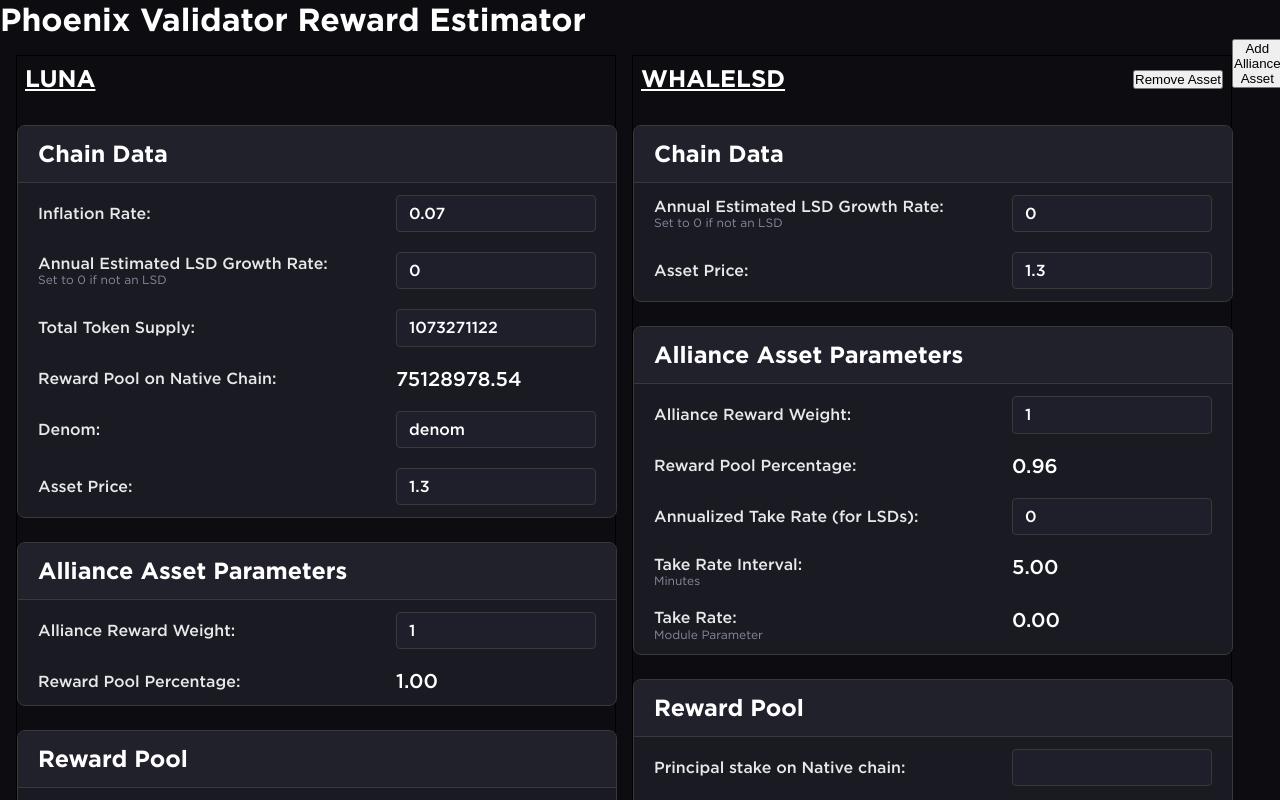
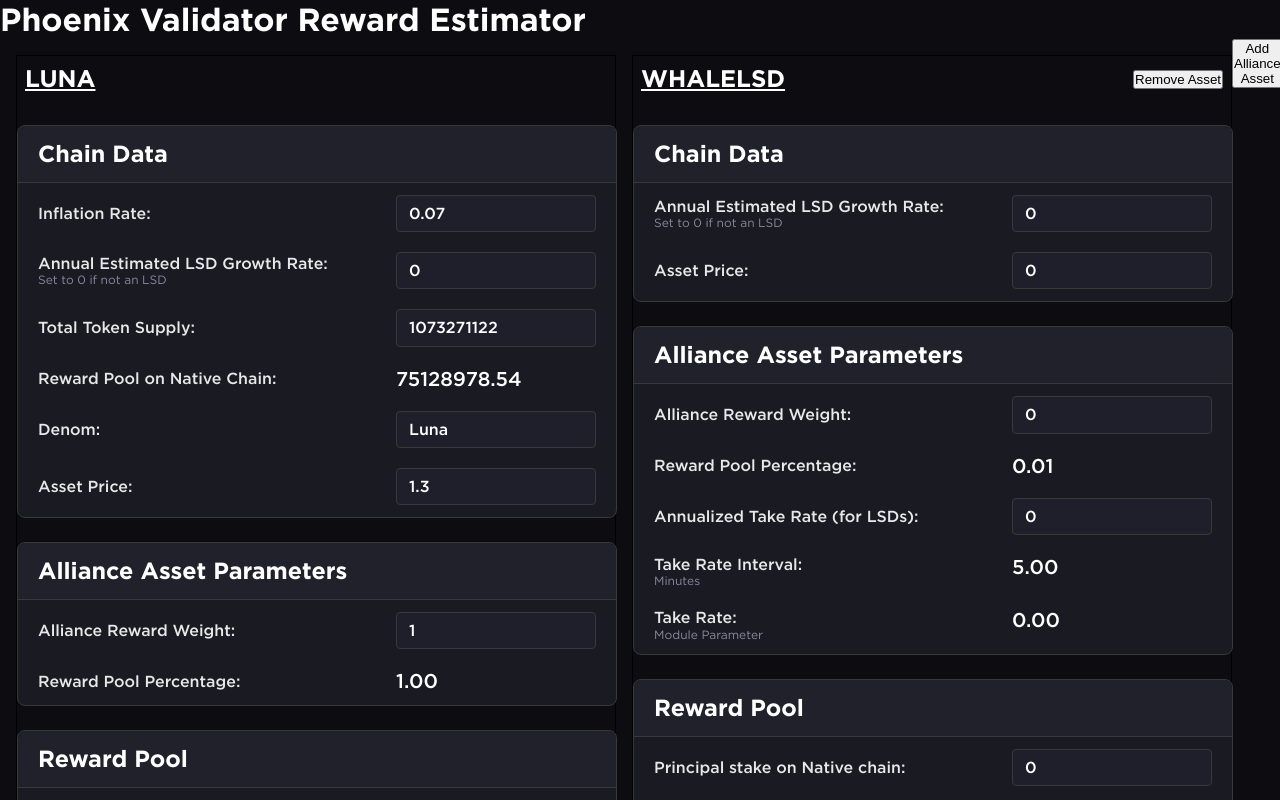
Before and after one commit to terra-money/alliance-estimator, a Next.js app: page / in a window 1280 px wide. Shown: the top 800 px of the page. Built offline with nearby package versions, Linux system fonts and the light colour scheme.

Commit message:
wip: global state tracking. todo: readdcalcs

```diff
--- a/components/AllianceAssetColumn.tsx
+++ b/components/AllianceAssetColumn.tsx
@@ -1,4 +1,4 @@
-import { useState, useMemo } from "react";
+import { useMemo } from "react";
 import {
   allianceFieldMap,
   AllianceFieldKey,
@@ -9,97 +9,75 @@
 import styles from "@/styles/AllianceAssetColumn.module.css";
 import Card from "./Card";
 
-function AllianceAssetColumn({ id, label }: { id: number; label: string }) {
-  const { removeAllianceAsset, poolTotalValueState, updatePoolTotalValue } =
+function AllianceAssetColumn({
+  id,
+  label,
+  userInputValues,
+}: {
+  id: number;
+  label: string;
+  userInputValues: AllianceInputValues;
+}) {
+  const { removeAllianceAsset, allianceAssets, nativeInputValues } =
     useAppState();
 
-  const [userInputValues, setUserInputValues] = useState<AllianceInputValues>({
-    inflationRate: 0.07,
-    lsdApr: 0,
-    totalTokenSupply: 100,
-    assetPrice: 1.3,
-    allianceRewardWeight: 1,
-    annualizedTakeRate: 0,
-    denom: "",
-  });
-
-  // cache derived values
-  const rewardPoolOnAllianceChain = useMemo(
-    () => userInputValues.inflationRate * userInputValues.totalTokenSupply,
-    [userInputValues.inflationRate, userInputValues.totalTokenSupply]
-  );
-
-  // TODO: create use context hook to get pool percentage from all assets.
-  const rewardPoolPercentage = 0.9606;
-
+  // global values
+  const rewardPoolPercentage = 0.01;
   const takeRateInterval = 5;
   const takeRate = 0.0000174331; // Some crazy complicated formula
+  const percentageMakeupOfRewardPoolValue = 0.5;
 
-  const principalStakeOnNativeChain = useMemo(
-    () => userInputValues.totalTokenSupply,
-    [userInputValues.totalTokenSupply]
+  // derived values
+  const rewardPoolMakeup = useMemo(() => {
+    let sum = 0;
+
+    if (!allianceAssets[id]) return 0;
+    let thisSum = allianceAssets[id].inputValues.allianceRewardWeight;
+    Object.values(allianceAssets).forEach((asset) => {
+      sum += parseInt(asset.inputValues.allianceRewardWeight);
+    });
+    sum += nativeInputValues.allianceRewardWeight;
+
+    console.log(
+      "reward pool has updated",
+      id,
+      allianceAssets[id].inputValues.allianceRewardWeight,
+      sum
+    );
+
+    return thisSum / sum;
+  }, [allianceAssets, id, nativeInputValues.allianceRewardWeight]);
+
+  const valueOfDenomInRewardPoolExcludingLSD = useMemo(
+    () => userInputValues.lsdApr * 10,
+    [userInputValues.lsdApr]
   );
-  const rewardPoolMakeup = useMemo(
-    () => userInputValues.totalTokenSupply * userInputValues.inflationRate,
-    [userInputValues.totalTokenSupply, userInputValues.inflationRate]
+  const valueOfDenomInRewardPoolIncludingLSD = useMemo(
+    () => userInputValues.lsdApr * 10,
+    [userInputValues.lsdApr]
   );
-  const valueOfDenomInRewardPoolExcludingLSD = useMemo(
-    () => rewardPoolMakeup * userInputValues.assetPrice,
-    [rewardPoolMakeup, userInputValues.assetPrice]
+  const principalStakeExcludingRewards = useMemo(
+    () => userInputValues.lsdApr * 10,
+    [userInputValues.lsdApr]
   );
-
-  const valueOfDenomInRewardPoolIncludingLSD = useMemo(
-    () =>
-      valueOfDenomInRewardPoolExcludingLSD +
-      rewardPoolMakeup * userInputValues.lsdApr * userInputValues.assetPrice,
-    [
-      rewardPoolMakeup,
-      valueOfDenomInRewardPoolExcludingLSD,
-      userInputValues.assetPrice,
-      userInputValues.lsdApr,
-    ]
+  const principalStakeIncludingLSD = useMemo(
+    () => userInputValues.lsdApr * 10,
+    [userInputValues.lsdApr]
   );
-
-  const percentageMakeupOfRewardPoolValue = useMemo(
-    () => valueOfDenomInRewardPoolIncludingLSD / poolTotalValueState,
-    [poolTotalValueState, valueOfDenomInRewardPoolIncludingLSD]
+  const stakingRewardValue = useMemo(
+    () => userInputValues.lsdApr * 10,
+    [userInputValues.lsdApr]
   );
-
-  // TODO: this value will be one thing for LUNA but will change for other assets. track for "is luna"
-  const principalStakeExcludingRewards = useMemo(
-    () => principalStakeOnNativeChain,
-    [principalStakeOnNativeChain]
-  );
-
-  const principalStakeIncludingLSD = useMemo(
-    () => userInputValues.totalTokenSupply * userInputValues.assetPrice,
-    [userInputValues.totalTokenSupply, userInputValues.assetPrice]
-  );
-
-  const stakingRewardValue = useMemo(
-    () => rewardPoolPercentage * poolTotalValueState,
-    [poolTotalValueState]
-  );
-
   const stakingAPR = useMemo(
-    () =>
-      (principalStakeIncludingLSD +
-        stakingRewardValue -
-        principalStakeOnNativeChain * userInputValues.assetPrice) /
-      (principalStakeOnNativeChain * userInputValues.assetPrice),
-    [
-      principalStakeIncludingLSD,
-      principalStakeOnNativeChain,
-      stakingRewardValue,
-      userInputValues.assetPrice,
-    ]
+    () => userInputValues.lsdApr * 10,
+    [userInputValues.lsdApr]
   );
 
   // create map to lookup derived values later
   const derivedValues: AllianceCalculatedValues = {
-    rewardPoolOnAllianceChain,
     rewardPoolPercentage,
-    principalStakeOnNativeChain,
+    takeRateInterval,
+    takeRate,
     rewardPoolMakeup,
     valueOfDenomInRewardPoolExcludingLSD,
     valueOfDenomInRewardPoolIncludingLSD,
@@ -108,36 +86,13 @@
     principalStakeIncludingLSD,
     stakingRewardValue,
     stakingAPR,
-    takeRateInterval,
-    takeRate,
-  };
-
-  // input handler, get field value and update state
-  const handleInputChange = (event: React.ChangeEvent<HTMLInputElement>) => {
-    const target = event.target;
-    const value = parseFloat(target.value);
-    const name = target.name as keyof AllianceInputValues;
-
-    if (isInputField(name)) {
-      setUserInputValues({
-        ...userInputValues,
-        [name]: value,
-      });
-    }
-
-    updatePoolTotalValue(id.toString(), valueOfDenomInRewardPoolIncludingLSD);
   };
 
   function handleRemoveAsset() {
     removeAllianceAsset(id);
   }
 
-  // helper functions to test for type
-  function isInputField(
-    key: AllianceFieldKey
-  ): key is keyof AllianceInputValues {
-    return key in userInputValues;
-  }
+  console.log({ rewardPoolMakeup });
 
   // render table for individual token
   return (
@@ -152,11 +107,11 @@
         return (
           <Card
             key={`section-${section}`}
+            assetId={id}
             index={i}
             type="alliance"
             section={section}
             userInputValues={userInputValues}
-            handleInputChange={handleInputChange}
             derivedValues={derivedValues}
           />
         );
--- a/components/Card.tsx
+++ b/components/Card.tsx
@@ -7,36 +7,48 @@
   AllianceFieldKey,
   AllianceCalculatedValues,
   AllianceInputValues,
+  InputValues,
+  CalculatedValues,
+  isInputField,
+  isDerivedField,
 } from "@/data";
+import { useAppState } from "@/contexts";
 import cardStyles from "../styles/Card.module.scss";
-
-type InputValues = AllianceInputValues | NativeInputValues;
-type CalculatedValues = AllianceCalculatedValues | NativeCalculatedValues;
-type FieldKeys = AllianceFieldKey | NativeFieldKey;
 
 const Card = ({
   section,
   type,
   userInputValues,
-  handleInputChange,
   derivedValues,
+  assetId,
   index,
 }: {
+  assetId?: number;
   section: string;
   type: string;
   userInputValues: InputValues;
-  handleInputChange: (e: React.ChangeEvent<HTMLInputElement>) => void;
   derivedValues: CalculatedValues;
   index: number;
 }) => {
+  console.log("card rendered", section, type, assetId, derivedValues);
+  const { handleNativeInputChange, handleAllianceInputChange } = useAppState();
   const fields = type === "native" ? nativeFieldMap : allianceFieldMap;
 
-  function isDerivedField(key: FieldKeys): key is keyof CalculatedValues {
-    return key in derivedValues;
-  }
-
-  function isInputField(key: FieldKeys): key is keyof InputValues {
-    return key in userInputValues;
+  function handleInputUpdate(e: React.ChangeEvent<HTMLInputElement>) {
+    if (type === "native") {
+      console.log("native triggered", e.target.name, e.target.value);
+      handleNativeInputChange(
+        e.target.name as keyof NativeInputValues,
+        e.target.value
+      );
+    } else {
+      if (assetId === undefined) return;
+      handleAllianceInputChange(
+        assetId,
+        e.target.name as keyof AllianceInputValues,
+        e.target.value
+      );
+    }
   }
 
   return (
@@ -59,15 +71,17 @@
                   type="text"
                   name={field.name}
                   value={
-                    isInputField(field.name) ? userInputValues[field.name] : ""
+                    isInputField(field.name, userInputValues)
+                      ? userInputValues[field.name]
+                      : ""
                   }
-                  onChange={handleInputChange}
+                  onChange={handleInputUpdate}
                   disabled={!field.input}
                 />
               ) : (
                 <div className={cardStyles.textValue}>
-                  {isDerivedField(field.name)
-                    ? derivedValues[field.name].toFixed(2)
+                  {isDerivedField(field.name, derivedValues)
+                    ? Number(derivedValues[field.name]).toFixed(2)
                     : ""}
                 </div>
               )}
--- a/components/Layout.tsx
+++ b/components/Layout.tsx
@@ -3,7 +3,7 @@
 import styles from "@/styles/Layout.module.css";
 
 function Layout() {
-  const { allianceAssets, addAllianceAsset } = useAppState();
+  const { allianceAssets, addAllianceAsset, nativeInputValues } = useAppState();
 
   return (
     <>
@@ -12,15 +12,19 @@
       </header>
       <main className={styles.columnContainer}>
         <div className={styles.assetColumn}>
-          <NativeAssetColumn />
+          <NativeAssetColumn userInputValues={nativeInputValues} />
         </div>
-        {allianceAssets.map((asset, i) => {
+        {Object.keys(allianceAssets).map((assetId) => {
           return (
             <div
-              key={`alliance-asset-${asset.id}`}
+              key={`alliance-asset-${assetId}`}
               className={styles.assetColumn}
             >
-              <AllianceAssetColumn id={asset.id} label={asset.label} />
+              <AllianceAssetColumn
+                id={+assetId}
+                label={allianceAssets[+assetId].name}
+                userInputValues={allianceAssets[+assetId].inputValues}
+              />
             </div>
           );
         })}
--- a/components/NativeAssetColumn.tsx
+++ b/components/NativeAssetColumn.tsx
@@ -9,19 +9,12 @@
 import styles from "@/styles/NativeAssetColumn.module.css";
 import Card from "./Card";
 
-function NativeAssetColumn() {
-  const { poolTotalValueState, updatePoolTotalValue } = useAppState();
-
-  const [userInputValues, setUserInputValues] = useState<NativeInputValues>({
-    inflationRate: 0.07,
-    lsdApr: 0,
-    principalStakeOnNativeChain: 527724946,
-    totalTokenSupply: 1073271122,
-    assetPrice: 1.3,
-    allianceRewardWeight: 1,
-    annualizedTakeRate: 0,
-    denom: "denom",
-  });
+function NativeAssetColumn({
+  userInputValues,
+}: {
+  userInputValues: NativeInputValues;
+}) {
+  const { poolTotalValueState } = useAppState();
 
   // cache derived values
   const rewardPoolOnNativeChain = useMemo(
@@ -63,7 +56,6 @@
     [poolTotalValue, valueOfDenomInRewardPoolIncludingLSD]
   );
 
-  // TODO: this value will be one thing for LUNA but will change for other assets. track for "is luna"
   const principalStakeExcludingRewards = useMemo(
     () => userInputValues.principalStakeOnNativeChain,
     [userInputValues.principalStakeOnNativeChain]
@@ -95,7 +87,7 @@
     ]
   );
 
-  // create map to lookup derived values later
+  // map to lookup derived values later
   const derivedValues: NativeCalculatedValues = {
     rewardPoolOnNativeChain,
     rewardPoolPercentage,
@@ -109,26 +101,6 @@
     stakingRewardValue,
     stakingAPR,
   };
-
-  // input handler, get field value and update state
-  const handleInputChange = (event: React.ChangeEvent<HTMLInputElement>) => {
-    const target = event.target;
-    const value = target.value;
-    const name = target.name as keyof NativeInputValues;
-
-    if (isInputField(name)) {
-      setUserInputValues({
-        ...userInputValues,
-        [name]: value,
-      });
-    }
-    updatePoolTotalValue("luna", valueOfDenomInRewardPoolIncludingLSD);
-  };
-
-  // helper functions to test for type
-  function isInputField(key: NativeFieldKey): key is keyof NativeInputValues {
-    return key in userInputValues;
-  }
 
   // render table for individual token
   return (
@@ -144,7 +116,6 @@
             type="native"
             section={section}
             userInputValues={userInputValues}
-            handleInputChange={handleInputChange}
             derivedValues={derivedValues}
           />
         );
--- a/contexts/AppStateProvider.tsx
+++ b/contexts/AppStateProvider.tsx
@@ -1,32 +1,111 @@
 import { ReactNode, useState } from "react";
 import { createContext } from "@/utils";
+import {
+  NativeInputValues,
+  AllianceInputValues,
+  InputValues,
+  isDerivedField,
+  isInputField,
+} from "@/data";
 
-interface AllianceAsset {
-  id: number;
-  label: string;
+interface AllianceAssets {
+  [id: number]: {
+    name: string;
+    inputValues: AllianceInputValues;
+  };
 }
 
 export interface IAppState {
-  allianceAssets: AllianceAsset[];
+  allianceAssets: AllianceAssets;
   addAllianceAsset: (asset: string) => void;
   removeAllianceAsset: (index: number) => void;
   poolTotalValueState: number;
   updatePoolTotalValue: (asset: string, value: number) => void;
+  nativeInputValues: NativeInputValues;
+  handleNativeInputChange: (
+    fieldName: keyof NativeInputValues,
+    value: string | number
+  ) => void;
+  handleAllianceInputChange: (
+    fieldId: number,
+    fieldName: keyof AllianceInputValues,
+    value: string | number
+  ) => void;
 }
 
 export const [useAppState, AppStateProvider] =
   createContext<IAppState>("useAppState");
 
 export function InitAppState({ children }: { children: ReactNode }) {
-  const [allianceAssets, setAllianceAssets] = useState<AllianceAsset[]>([
-    { id: 0, label: "WHALELSD" },
+  // state
+  const [nativeInputValues, setNativeInputValues] = useState<NativeInputValues>(
+    {
+      inflationRate: 0.07,
+      lsdApr: 0,
+      principalStakeOnNativeChain: 527724946,
+      totalTokenSupply: 1073271122,
+      assetPrice: 1.3,
+      allianceRewardWeight: 1,
+      annualizedTakeRate: 0,
+      denom: "Luna",
+    }
+  );
+  const [allianceAssets, setAllianceAssets] = useState<AllianceAssets>(
+    {
+      0: {
+        name: "WHALELSD",
+        inputValues: {
+          inflationRate: 0,
+          lsdApr: 0,
+          totalTokenSupply: 0,
+          assetPrice: 0,
+          allianceRewardWeight: 0,
+          annualizedTakeRate: 0,
+          principalStakeOnNativeChain: 0,
+        },
+      },
+    }
     // { id: 1, label: "KUJILSD" },
     // { id: 2, label: "OSMOLSD" },
     // { id: 3, label: "OSMOLSD2" },
-  ]);
+  );
   const [poolValues, setPoolValues] = useState<Record<string, number>>({});
+  const [poolTotalValueState, setPoolTotalValue] = useState<number>(0);
 
-  const [poolTotalValueState, setPoolTotalValue] = useState<number>(0);
+  // handlers
+
+  // native input update handler
+  const handleNativeInputChange = (
+    fieldName: keyof NativeInputValues,
+    value: string | number
+  ) => {
+    if (isInputField(fieldName, nativeInputValues)) {
+      setNativeInputValues({
+        ...nativeInputValues,
+        [fieldName]: value,
+      });
+    }
+  };
+
+  // alliance input handler
+  const handleAllianceInputChange = (
+    fieldId: number,
+    fieldName: keyof AllianceInputValues,
+    value: string | number
+  ) => {
+    if (isInputField(fieldName, allianceAssets[fieldId].inputValues)) {
+      setAllianceAssets({
+        ...allianceAssets,
+        [fieldId]: {
+          ...allianceAssets[fieldId],
+          inputValues: {
+            ...allianceAssets[fieldId].inputValues,
+            [fieldName]: value,
+          },
+        },
+      });
+    }
+  };
 
   function totalPoolValues() {
     let totalPoolValues = 0;
@@ -42,19 +121,36 @@
   }
 
   function addAllianceAsset(asset: string) {
-    setAllianceAssets((cur) => [...cur, { id: cur.length + 1, label: asset }]);
+    const newAsset = {
+      inflationRate: 0,
+      lsdApr: 0,
+      totalTokenSupply: 0,
+      assetPrice: 0,
+      allianceRewardWeight: 0,
+      annualizedTakeRate: 0,
+      principalStakeOnNativeChain: 0,
+    };
+
+    setAllianceAssets((cur) => {
+      const newId = Object.keys(cur).length;
+      return {
+        ...cur,
+        [newId]: {
+          name: asset,
+          inputValues: newAsset,
+        },
+      };
+    });
   }
 
   function removeAllianceAsset(id: number) {
-    let newPoolValues = { ...poolValues };
-    if (allianceAssets[id]) {
-      delete newPoolValues[allianceAssets[id].label];
-      setPoolValues(newPoolValues);
-    }
+    if (!allianceAssets[id]) return;
+    const newState = { ...allianceAssets };
+    delete newState[id];
+    setAllianceAssets(newState);
+  }
 
-    totalPoolValues();
-    setAllianceAssets((cur) => cur.filter((asset) => asset.id !== id));
-  }
+  // render
 
   return (
     <AppStateProvider
@@ -64,6 +160,9 @@
         removeAllianceAsset,
         poolTotalValueState,
         updatePoolTotalValue,
+        nativeInputValues,
+        handleNativeInputChange,
+        handleAllianceInputChange,
       }}
     >
       {children}
--- a/data/alliance.ts
+++ b/data/alliance.ts
@@ -5,13 +5,11 @@
   assetPrice: number;
   allianceRewardWeight: number;
   annualizedTakeRate: number;
-  denom: string;
+  principalStakeOnNativeChain: number;
 }
 
 export interface AllianceCalculatedValues {
-  rewardPoolOnAllianceChain: number;
   rewardPoolPercentage: number;
-  principalStakeOnNativeChain: number;
   rewardPoolMakeup: number;
   valueOfDenomInRewardPoolExcludingLSD: number;
   valueOfDenomInRewardPoolIncludingLSD: number;
--- /dev/null
+++ b/data/helpers.ts
@@ -0,0 +1,28 @@
+import {
+  NativeFieldKey,
+  NativeCalculatedValues,
+  NativeInputValues,
+  AllianceFieldKey,
+  AllianceCalculatedValues,
+  AllianceInputValues,
+} from "@/data";
+
+export type InputValues = AllianceInputValues | NativeInputValues;
+export type CalculatedValues =
+  | AllianceCalculatedValues
+  | NativeCalculatedValues;
+export type FieldKeys = AllianceFieldKey | NativeFieldKey;
+
+export function isInputField(
+  key: FieldKeys,
+  userInputValues: InputValues
+): key is keyof InputValues {
+  return key in userInputValues;
+}
+
+export function isDerivedField(
+  key: FieldKeys,
+  derivedValues: CalculatedValues
+): key is keyof CalculatedValues {
+  return key in derivedValues;
+}
```
Also changed, not shown: data/index.ts (+8 -0 lines).
